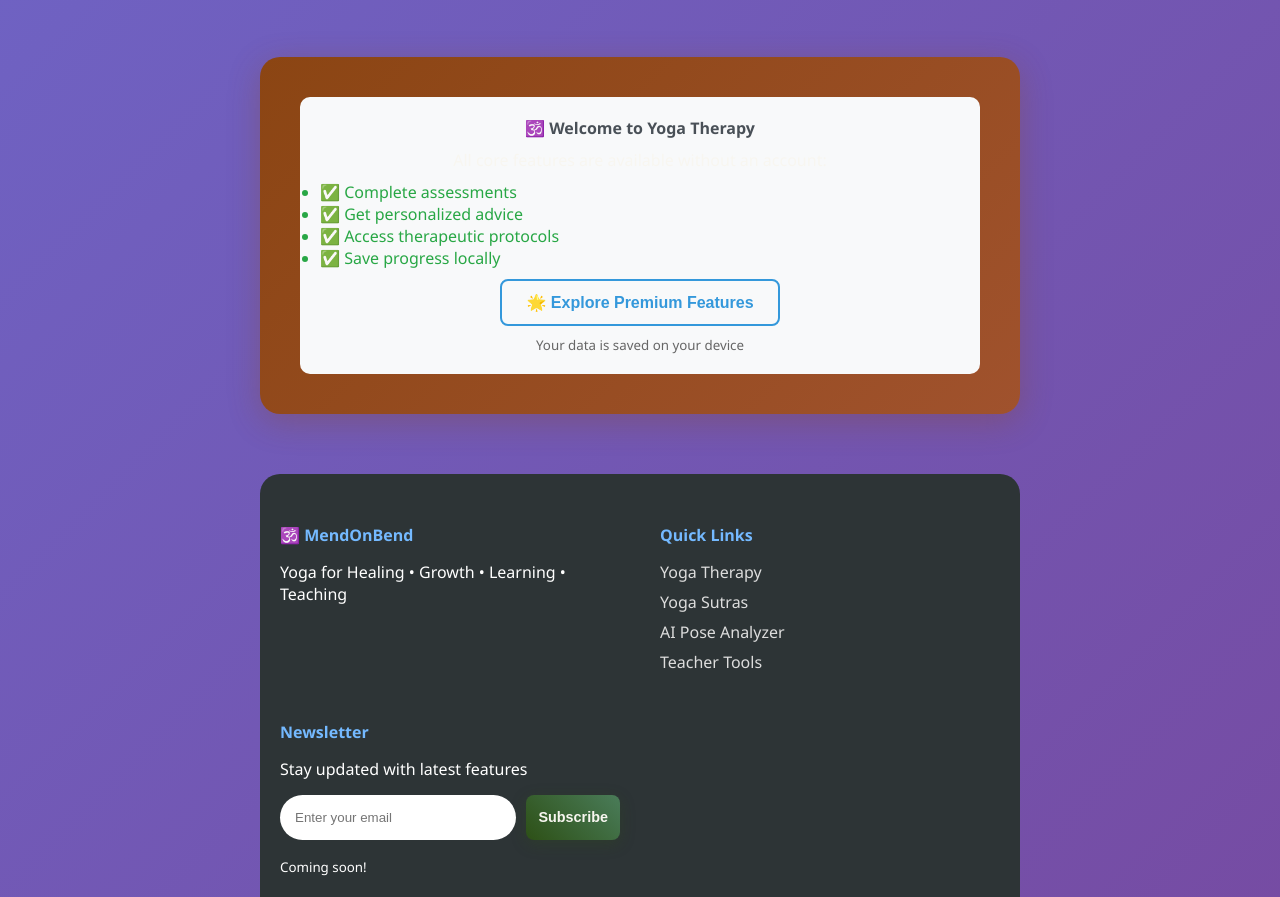
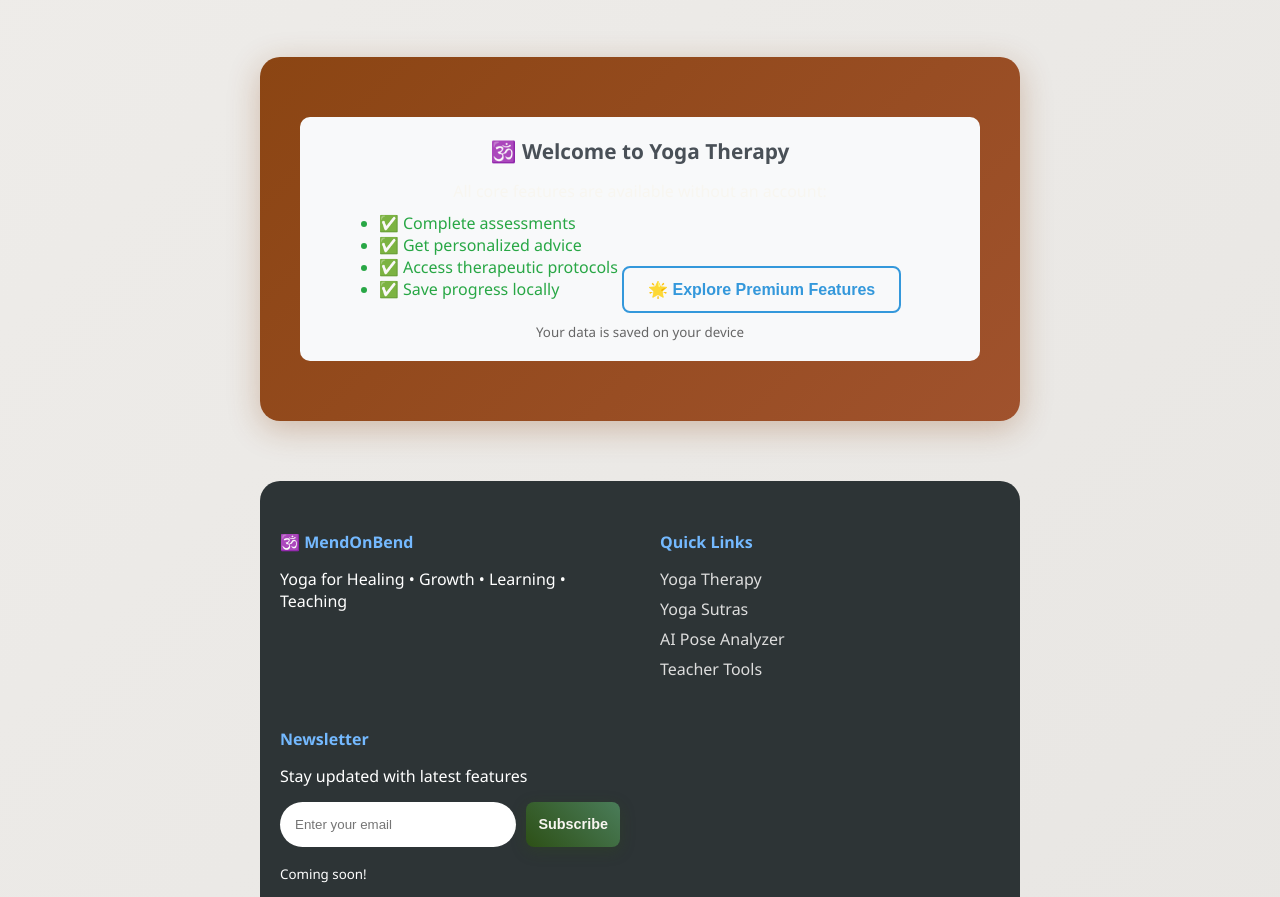
Before and after one commit to ukizhake/myyogatherapy, a website: page index.html in a window 1280 px wide. Shown: the part 2806-3703 px from the top of the page. Drawn offline with Linux system fonts and the light colour scheme; no server answers.

Commit message:
Fix lavender background and restore auth section visibility
🔧 Critical Fixes:
- Replace body lavender background with warm earth gradient (#f5f3f0 to #e8e6e3)
- Add missing auth section CSS styling
- Ensure login/premium features section is visible
- Complete transformation to earthy design

🌿 Result: Full earth-tone experience with working authentication UI

```diff
--- a/styles.css
+++ b/styles.css
@@ -6,7 +6,7 @@
 
 body {
     font-family: 'Segoe UI', Tahoma, Geneva, Verdana, sans-serif;
-    background: linear-gradient(135deg, #667eea 0%, #764ba2 100%);
+    background: linear-gradient(135deg, #f5f3f0 0%, #e8e6e3 100%);
     min-height: 100vh;
     color: #333;
 }
@@ -1533,6 +1533,21 @@
     box-shadow: 0 8px 32px rgba(139, 69, 19, 0.3);
 }
 
+.auth-option {
+    margin: 20px 0;
+}
+
+.auth-option h4 {
+    margin-bottom: 15px;
+    font-size: 1.3em;
+}
+
+.auth-option ul {
+    display: inline-block;
+    text-align: left;
+    margin: 15px 0;
+}
+
 /* Footer */
 .homepage-footer {
     background: #2d3436;
```
